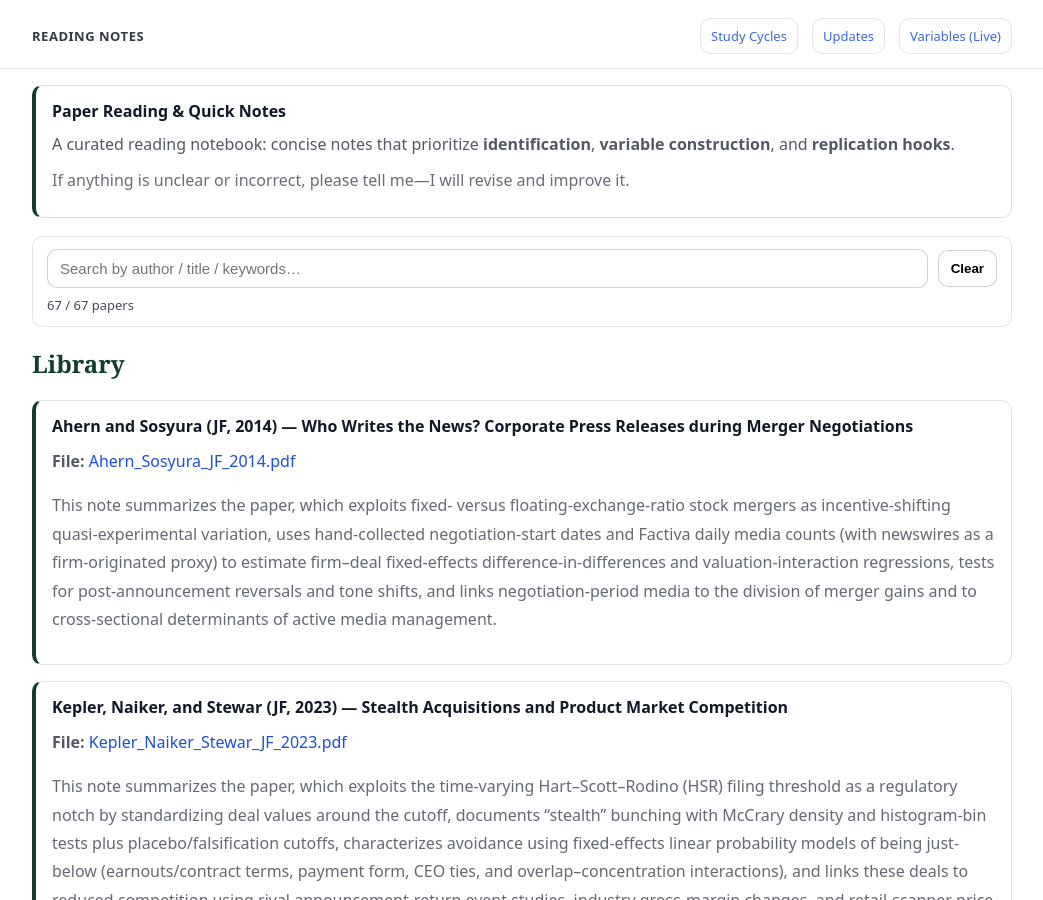
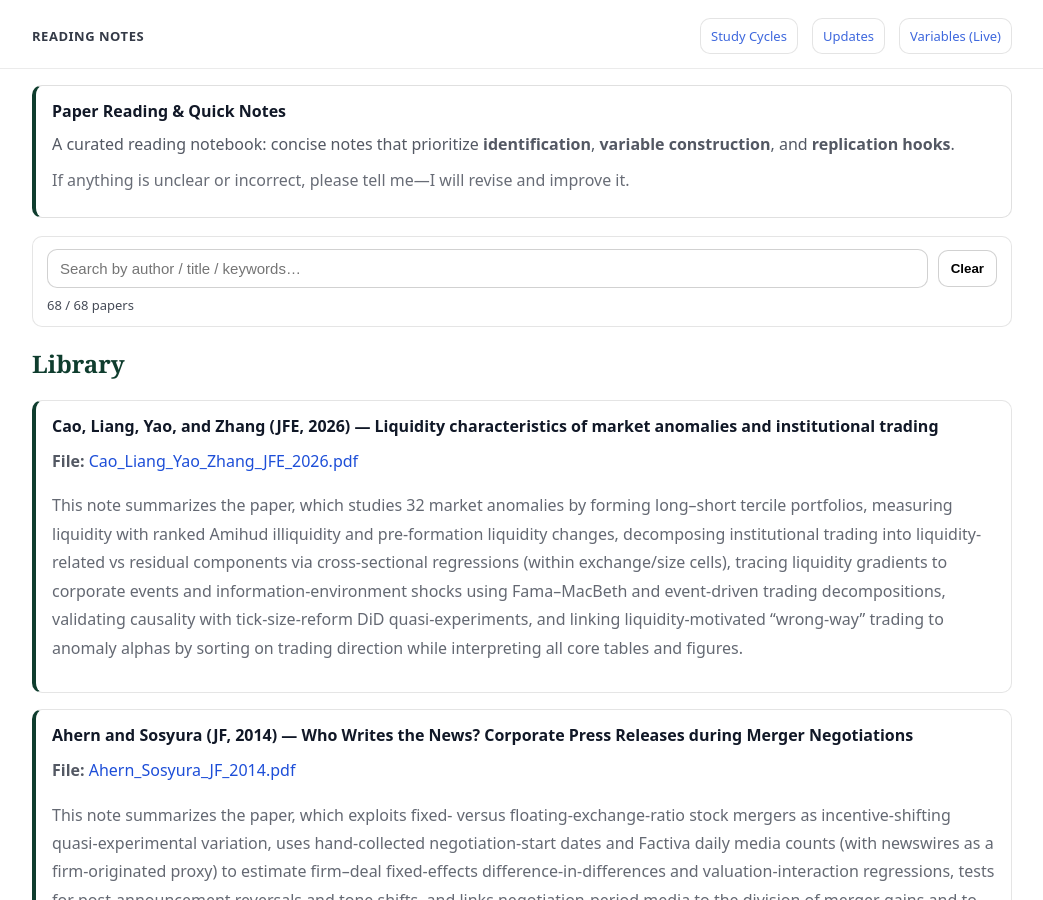
Before and after one commit to yaxinzn/study-archive, a Jekyll site: the page built from reading/index.md, in a window 1280 px wide and 900 px high. Shown: the whole window, without its empty margins (118-1161 px from the left). Built offline with Jekyll 4.4.1, drawn with Linux system fonts in a browser that asks for light colours.

Commit message:
Reading: add/update Cao_Liang_Yao_Zhang_JFE_2026.pdf

```diff
--- a/_data/reading.yml
+++ b/_data/reading.yml
@@ -1,3 +1,8 @@
+- title: "Cao, Liang, Yao, and Zhang (JFE, 2026) — Liquidity characteristics of market anomalies and institutional trading"
+  file: "Cao_Liang_Yao_Zhang_JFE_2026.pdf"
+  desc: "
+This note summarizes the paper, which studies 32 market anomalies by forming long–short tercile portfolios, measuring liquidity with ranked Amihud illiquidity and pre-formation liquidity changes, decomposing institutional trading into liquidity-related vs residual components via cross-sectional regressions (within exchange/size cells), tracing liquidity gradients to corporate events and information-environment shocks using Fama–MacBeth and event-driven trading decompositions, validating causality with tick-size-reform DiD quasi-experiments, and linking liquidity-motivated “wrong-way” trading to anomaly alphas by sorting on trading direction while interpreting all core tables and figures."
+
 - title: "Ahern and Sosyura (JF, 2014) — Who Writes the News? Corporate Press Releases during Merger Negotiations"
   file: "Ahern_Sosyura_JF_2014.pdf"
   desc: "
```
Also changed, not shown: 1 other file.
